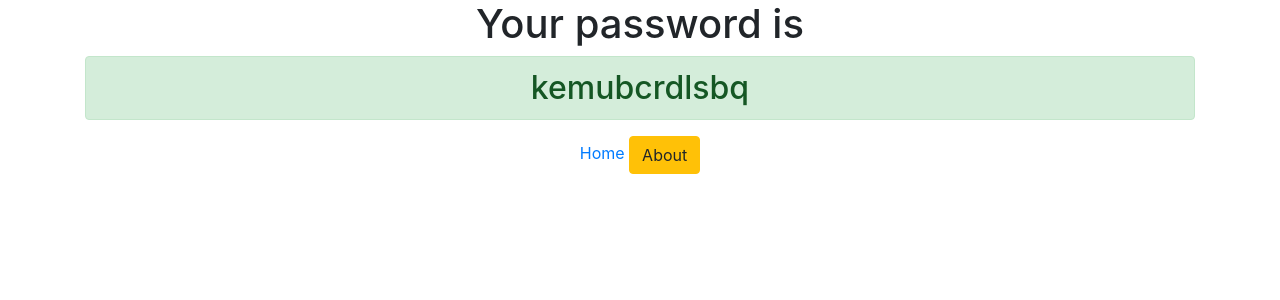
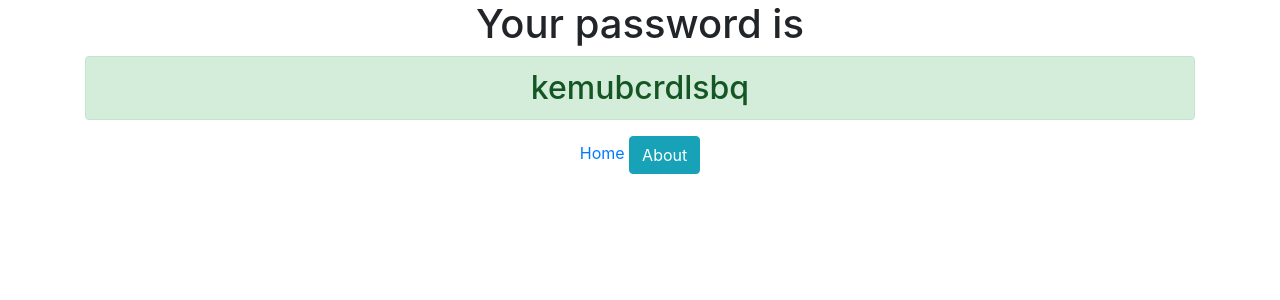
Before and after one commit to odinserobaba/django3-password-generator, a Django app: page /password/ in a window 1280 px wide. Shown: the top 300 px of the page. Run offline with Django 4.2, Linux system fonts and the light colour scheme.

Commit message:
Second commit

```diff
--- a/generator/templates/generator/password.html
+++ b/generator/templates/generator/password.html
@@ -5,5 +5,5 @@
     <h1>Your password is</h1>
     <h2 class="alert alert-success"> {{ password }} </h2>
     <a href="{% url 'home' %}">Home</a>
-    <a href="{% url 'about' %}" class="btn btn-warning">About</a>
+    <a href="{% url 'about' %}" class="btn btn-info">About</a>
 </div>
--- a/password_generator/settings.py
+++ b/password_generator/settings.py
@@ -20,7 +20,7 @@ BASE_DIR = Path(__file__).resolve().parent.parent
 # See https://docs.djangoproject.com/en/4.1/howto/deployment/checklist/
 
 # SECURITY WARNING: keep the secret key used in production secret!
-SECRET_KEY = 'django-insecure-50_mqk1sp!49t8tv)ouu^!6m5xd(oxww=2j*v&qk^&44#0@#3u'
+SECRET_KEY = 'django-insecure-50_mqk1asd123asd@#Ssp!49t8tv)ouu^!6m5xd(oxww=2j*v&qk^&44#0@#3u'
 
 # SECURITY WARNING: don't run with debug turned on in production!
 DEBUG = True
```
